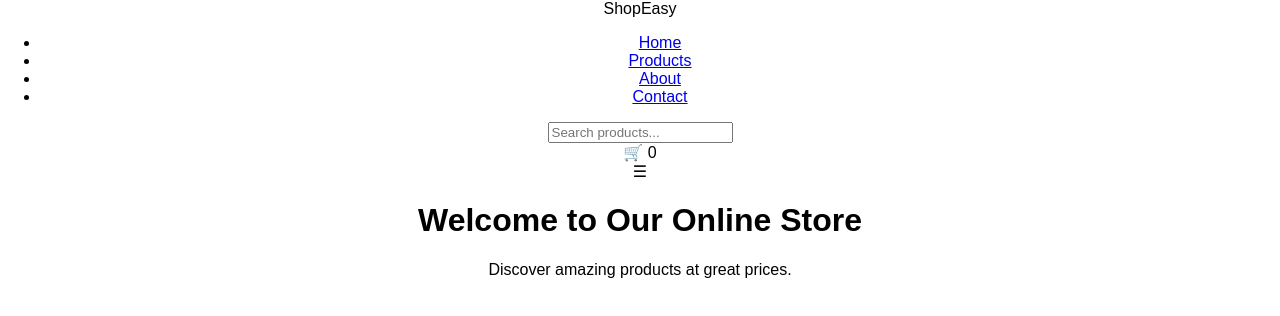
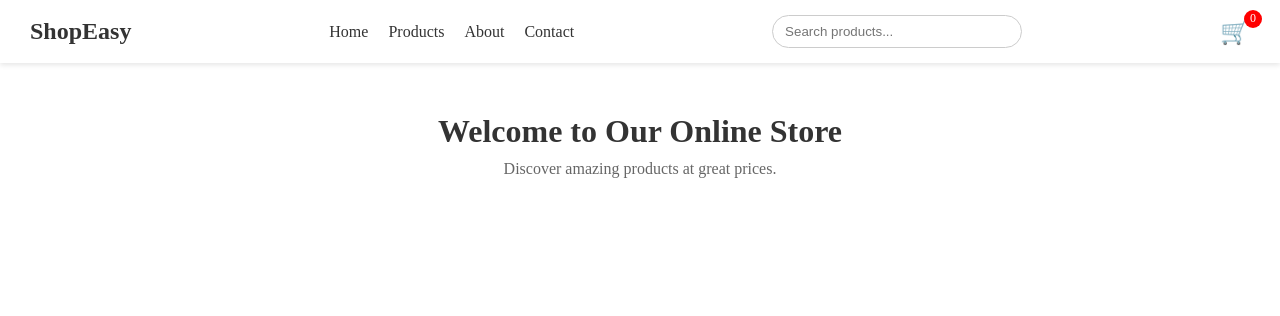
Before and after one commit to Austinhere7/ecommerce-frontend, a website: page index.html in a window 1280 px wide. Drawn offline with Linux system fonts and the light colour scheme.

Commit message:
Style header and navigation bar

```diff
--- a/styles/main.css
+++ b/styles/main.css
@@ -1,6 +1,99 @@
-body {
-    font-family: Arial, sans-serif;
+/* Reset */
+* {
     margin: 0;
     padding: 0;
+    box-sizing: border-box;
+}
+
+/* Header */
+header {
+    display: flex;
+    justify-content: space-between;
+    align-items: center;
+    padding: 15px 30px;
+    background-color: #ffffff;
+    box-shadow: 0 2px 5px rgba(0, 0, 0, 0.1);
+}
+
+/* Logo */
+.logo {
+    font-size: 24px;
+    font-weight: bold;
+    color: #333;
+}
+
+/* Navigation */
+nav ul {
+    display: flex;
+    list-style: none;
+    gap: 20px;
+}
+
+nav ul li a {
+    text-decoration: none;
+    color: #333;
+    font-weight: 500;
+    transition: color 0.3s ease;
+}
+
+nav ul li a:hover {
+    color: #007bff;
+}
+
+/* Search Bar */
+.search-bar input {
+    width: 250px;
+    padding: 8px 12px;
+    border: 1px solid #ccc;
+    border-radius: 20px;
+    outline: none;
+}
+
+.search-bar input:focus {
+    border-color: #007bff;
+}
+
+/* Cart */
+.cart {
+    position: relative;
+    font-size: 24px;
+    cursor: pointer;
+}
+
+/* Notification Badge */
+.cart-count {
+    position: absolute;
+    top: -8px;
+    right: -12px;
+    background-color: red;
+    color: white;
+    font-size: 12px;
+    width: 18px;
+    height: 18px;
+    border-radius: 50%;
+    display: flex;
+    justify-content: center;
+    align-items: center;
+}
+
+/* Hamburger Menu */
+.hamburger {
+    display: none;
+    font-size: 28px;
+    cursor: pointer;
+}
+
+/* Main Content */
+main {
     text-align: center;
+    padding: 50px 20px;
 }
+
+main h1 {
+    margin-bottom: 10px;
+    color: #333;
+}
+
+main p {
+    color: #666;
+}
```
